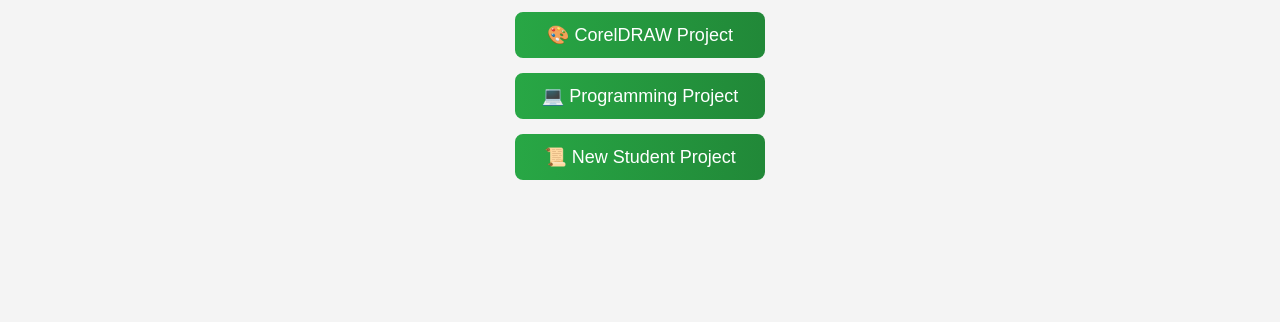
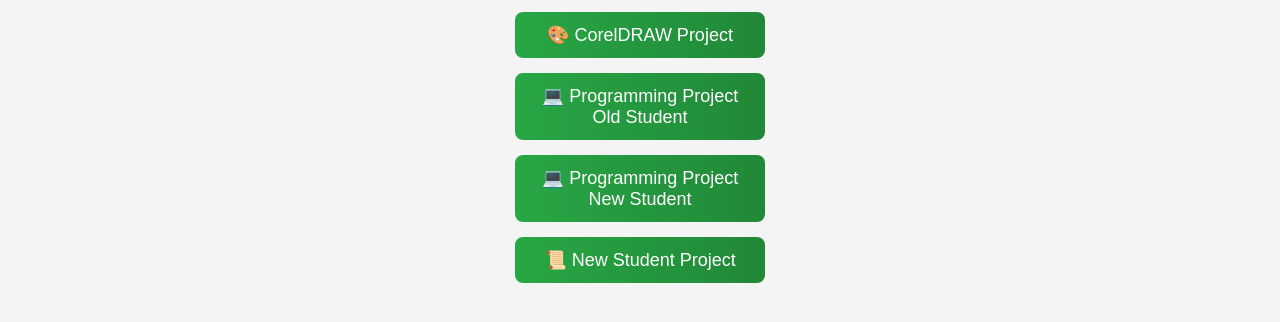
Before and after one commit to itcs-deoria/saturdayproject, a plain HTML site: page index.html in a window 1280 px wide. Shown: the part 162-484 px from the top of the page. Drawn offline with Linux system fonts and the light colour scheme.

Commit message:
Update index.html

```diff
--- a/index.html
+++ b/index.html
@@ -68,7 +68,8 @@
     <main>
         <button class="btn" onclick="exploreProject('ExcelProject.html')">📂 Excel Project</button>
         <button class="btn" onclick="exploreProject('Coreldraw.html')">🎨  CorelDRAW Project</button>
-        <button class="btn" onclick="exploreProject('programming_project.html')">💻  Programming Project</button>
+        <button class="btn" onclick="exploreProject('programming.html')">💻  Programming Project Old Student</button>
+        <button class="btn" onclick="exploreProject('')">💻  Programming Project New Student </button>
         <button class="btn" onclick="exploreProject('new_student_project.html')">📜 New Student Project</button>
     </main>
 
```
